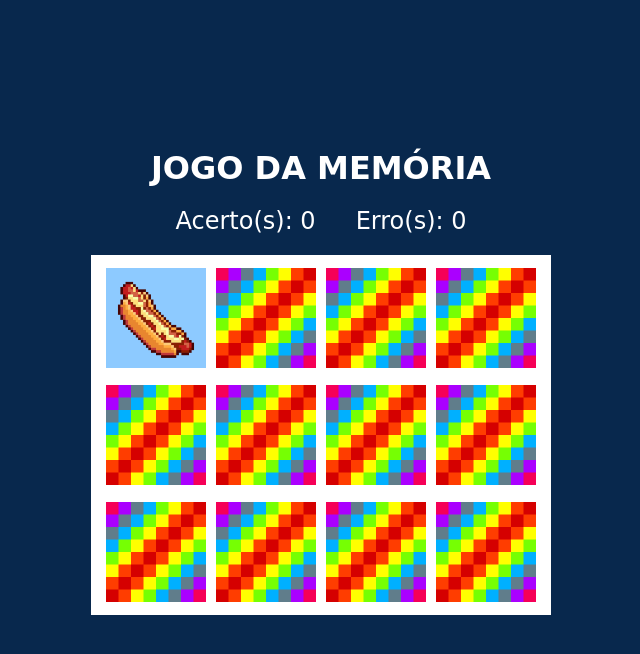
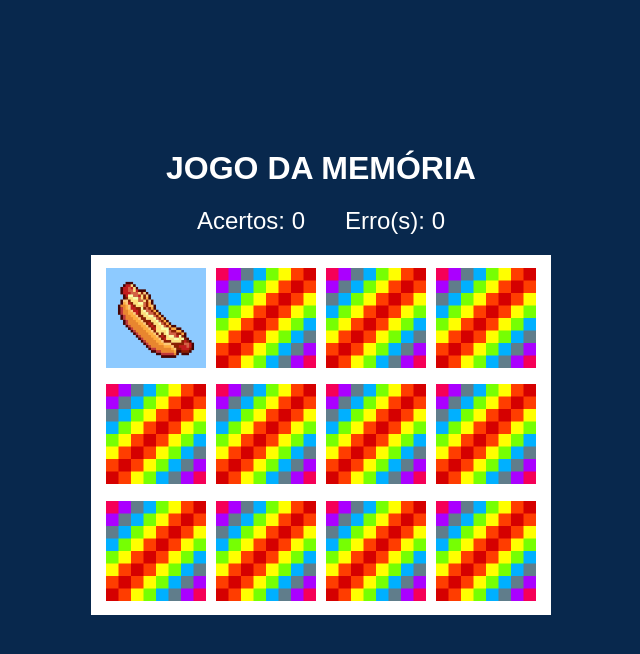
Before and after one commit to lucasrenandev/Memory_Game, a plain HTML site: page index.html in a window 1280 px wide. Both pictures are taken after a click on the picture 475 px from the left and 318 px from the top of the page. Shown: the whole page, without its empty margins (319-959 px from the left). Drawn offline with Linux system fonts and the light colour scheme.

Commit message:
Update - Memory Game

```diff
--- a/assets/css/style.css
+++ b/assets/css/style.css
@@ -2,7 +2,7 @@
     margin: 0;
     padding: 0;
     box-sizing: border-box;
-    font-family: cursive;
+    font-family: sans-serif;
     color: #fff;
 }
 
--- a/assets/js/memorygame.js
+++ b/assets/js/memorygame.js
@@ -140,10 +140,11 @@ function flipCard() {
     this.setAttribute("src", cardArray[cardId].img)
 
     if(cardsChosen.length == 2){
-        setTimeout(checkMatch, 150)
+        setTimeout(checkMatch, 200)
     }
 
-    if(cardId.length == 1) {
+    if(cardsChosen.length == 1) {
         paragraph.style.visibility = "hidden"
     }
+
 }
--- a/index.html
+++ b/index.html
@@ -12,7 +12,7 @@
     <h1 id="title">Jogo da Memória</h1>
 
     <div class="resultContainer" id="resultContainer">
-        <h3>Acerto(s): <span class="result" id="result">0</span></h3>
+        <h3>Acertos: <span class="result" id="result">0</span></h3>
         <h3>Erro(s): <span class="error" id="error">0</span></h3>
     </div><!--end result container-->
 
```
